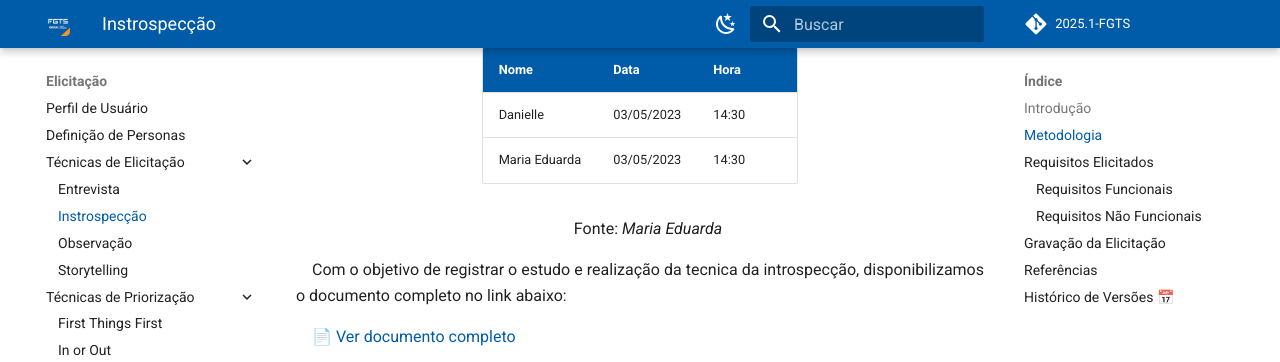
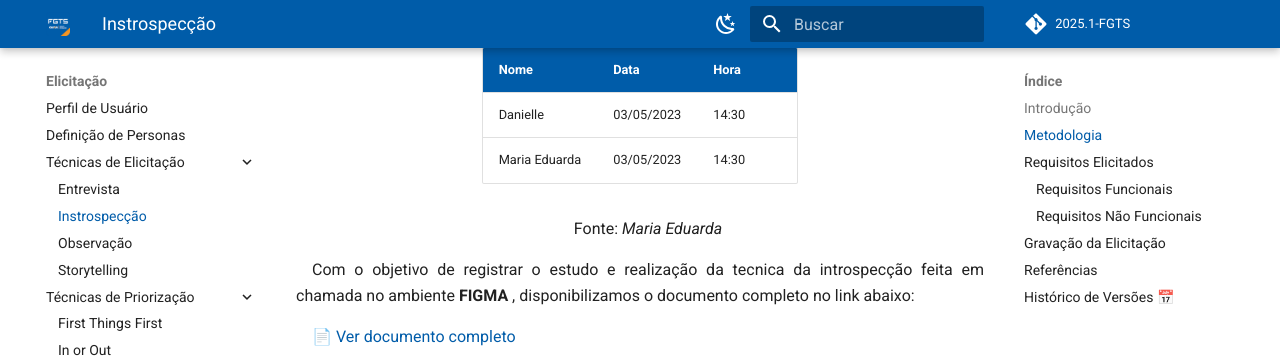
Before and after one commit to eduardodpms/REQ-FGTS, an MkDocs documentation site: the page built from docs/Elicitacao/Tecnicas-de-Elicitacao/Introspeccao.md, in a window 1280 px wide and 900 px high, scrolled down 755 px, cut to the strip 0-362 px from the top of the window. Built offline with MkDocs 1.6.1 and Material for MkDocs 9.7.7, drawn with Linux system fonts in a browser that asks for light colours; comment, search, counter and statistics services are not loaded.

Commit message:
Update: melhorias de ferramentas da pagina

```diff
--- a/docs/Elicitacao/Tecnicas-de-Elicitacao/Introspeccao.md
+++ b/docs/Elicitacao/Tecnicas-de-Elicitacao/Introspeccao.md
@@ -43,15 +43,13 @@ O processo de introspecção foi realizado individualmente pelas integrantes Mar
 
 <p style="text-align: center; font-size: 16px;">Fonte: <i>Maria Eduarda</i></p>
 
-<p>Com o objetivo de registrar o estudo e realização da tecnica da introspecção, disponibilizamos o documento completo no link abaixo:</p>
+Com o objetivo de registrar o estudo e realização da tecnica da introspecção feita em chamada no ambiente **FIGMA** , disponibilizamos o documento completo no link abaixo:
 
-<a href="../../assets/INTROSPECCAO.pdf" target="_blank">📄 Ver documento completo</a>
+<a href="../../assets/INTROSPECÇAO.pdf" target="_blank">📄 Ver documento completo</a>
 
 <iframe src="../../assets/INTROSPECCAO.pdf" width="100%" height="450px">
-    Este navegador não suporta PDFs. Faça o download <a href="../../assets/INTROSPECCAO.pdf">aqui</a>.
+    Este navegador não suporta PDFs. Faça o download <a href="../../assets/INTROSPECÇAO.pdf">aqui</a>.
 </iframe>
-
-
 
 
 ## Requisitos Elicitados
```
